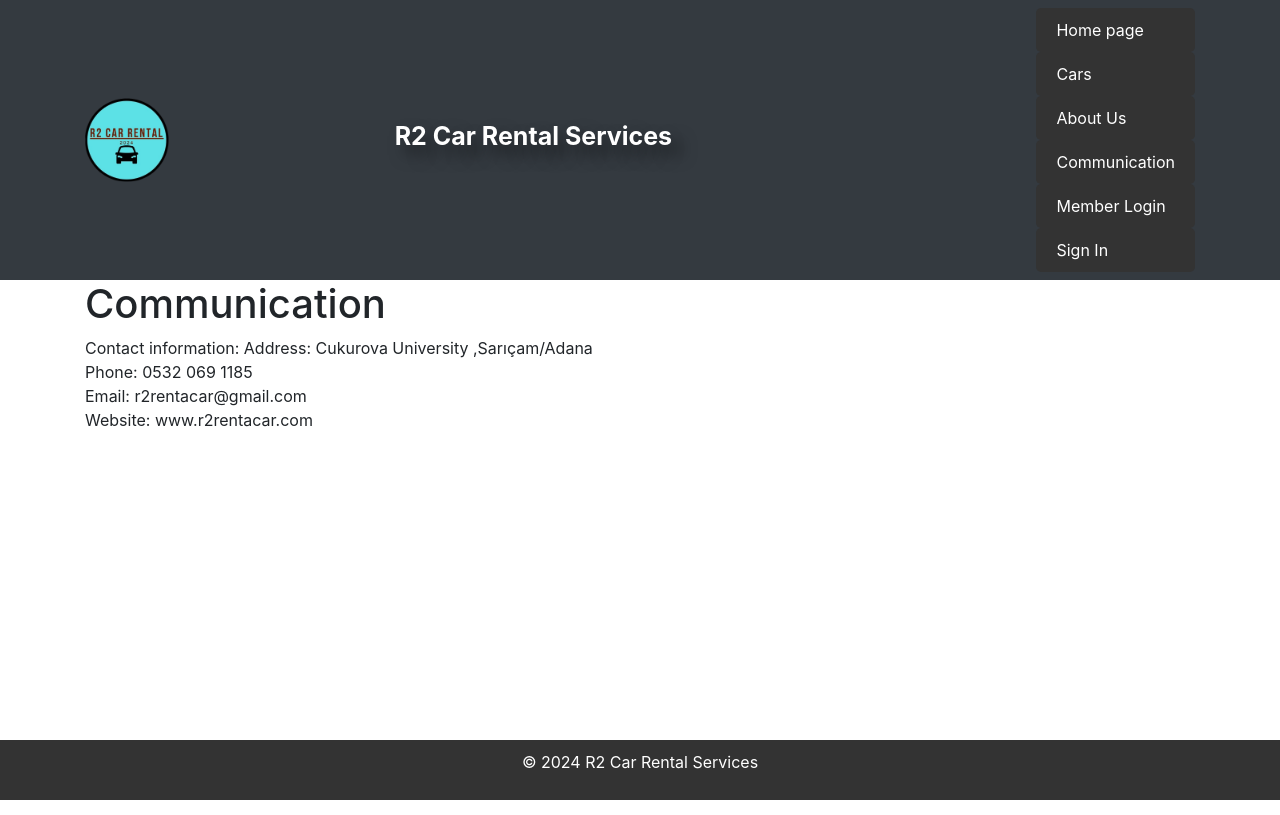
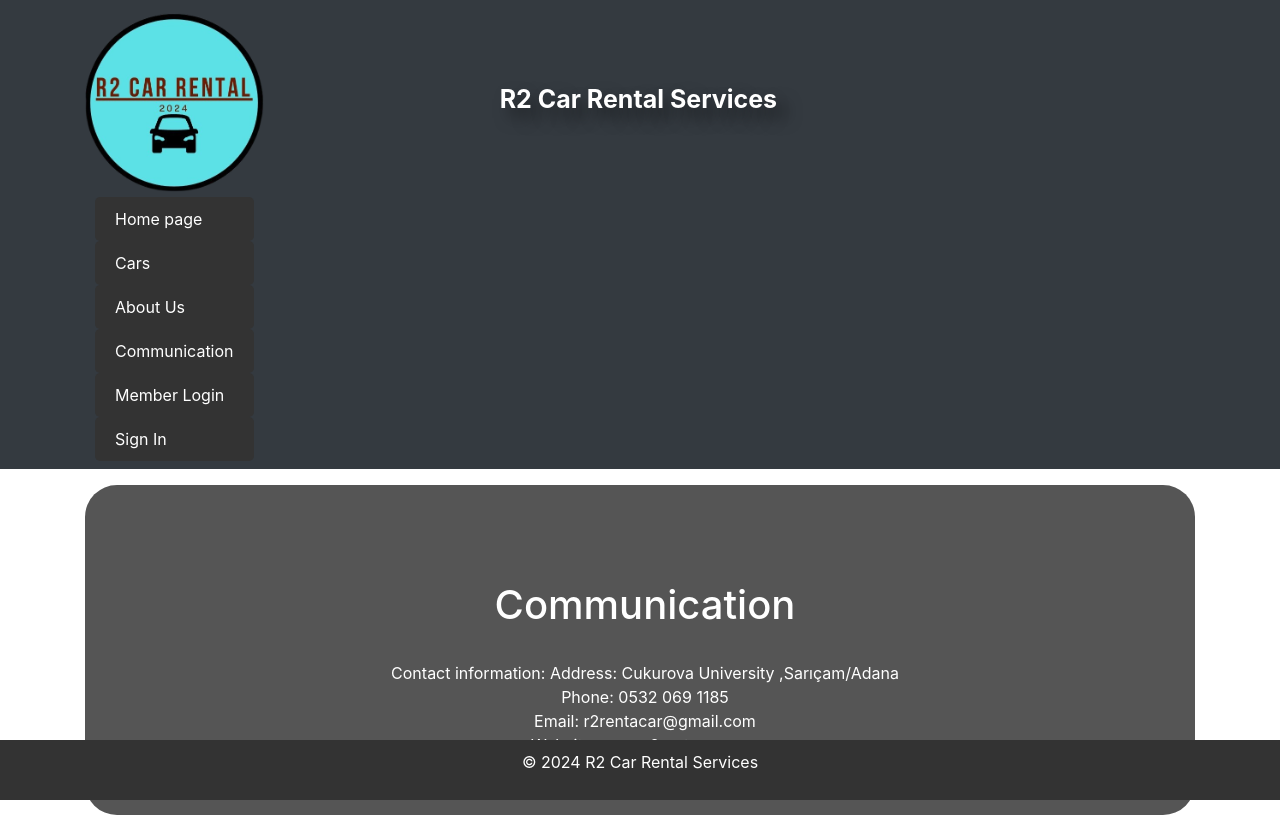
Before and after one commit to mturan33/CarRentalWebsite, a PHP site: page /comm.html in a window 1280 px wide. Run offline with PHP 8.4, Linux system fonts and the light colour scheme.

Commit message:
birkaç düzenleme
s

```diff
--- a/aboutuye.html
+++ b/aboutuye.html
@@ -22,7 +22,7 @@
     <div class="navbar navbar-dark bg-dark box-shadow">
         <div class="container">
             <a href="baseuye.html" class="navbar-brand">
-                <img src="logocar.png" alt="Logo" width="20%" height="20%">
+                <img src="logocar.png" alt="Logo" width="30%" height="30%">
                 <strong>R2 Car Rental Services</strong>
             </a>
             <nav>
--- a/base.html
+++ b/base.html
@@ -24,7 +24,7 @@
 
         <div class="container">
             <a href="base.html" class="navbar-brand">
-                <img src="logocar.png" alt="Logo" width="20%" height="20%">
+                <img src="logocar.png" alt="Logo" width="30%" height="30%">
                 <strong>R2 Car Rental Services</strong>
             </a>
             <nav>
--- a/baseuye.html
+++ b/baseuye.html
@@ -22,7 +22,7 @@
     <div class="navbar navbar-dark bg-dark box-shadow">
         <div class="container">
             <a href="baseuye.html" class="navbar-brand">
-                <img src="logocar.png" alt="Logo" width="20%" height="20%">
+                <img src="logocar.png" alt="Logo" width="30%" height="30%">
                 <strong>R2 Car Rental Services</strong>
             </a>
 
--- a/cars3.html
+++ b/cars3.html
@@ -25,7 +25,7 @@
 
         <div class="container">
             <a href="base.html" class="navbar-brand">
-                <img src="logocar.png" alt="Logo" width="20%" height="20%">
+                <img src="logocar.png" alt="Logo" width="30%" height="30%">
                 <strong>R2 Car Rental Services</strong>
             </a>
             <nav>
--- a/cars3uye.html
+++ b/cars3uye.html
@@ -21,7 +21,7 @@
     <div class="navbar navbar-dark bg-dark box-shadow">
         <div class="container">
             <a href="baseuye.html" class="navbar-brand">
-                <img src="logocar.png" alt="Logo" width="20%" height="20%">
+                <img src="logocar.png" alt="Logo" width="30%" height="30%">
                 <strong>R2 Car Rental Services</strong>
             </a>
             <nav>
--- a/comm.html
+++ b/comm.html
@@ -23,8 +23,9 @@
 	 <div class="navbar navbar-dark bg-dark box-shadow">
 
         <div class="container">
+
             <a href="base.html" class="navbar-brand">
-                <img src="logocar.png" alt="Logo" width="20%" height="20%">
+                <img src="logocar.png" alt="Logo" width="30%" height="30%">
                 <strong>R2 Car Rental Services</strong>
             </a>
             <nav>
@@ -88,13 +89,14 @@
 
  <section id="comm">
         <div class="container">
-            <h1>Communication</h1>
-            <p >Contact information:
+		<div class="box">
+            <h1 style ="color:#ffffff" >Communication</h1>
+            <p  style ="color:#ffffff" >Contact information:
 Address: Cukurova University ,Sarıçam/Adana<br>
 Phone: 0532 069 1185<br>
 Email: r2rentacar@gmail.com<br>
 Website: www.r2rentacar.com</p>
-
+           </div>
         </div>
     </section>
 
--- a/commuye.html
+++ b/commuye.html
@@ -22,7 +22,7 @@
     <div class="navbar navbar-dark bg-dark box-shadow">
         <div class="container">
             <a href="baseuye.html" class="navbar-brand">
-                <img src="logocar.png" alt="Logo" width="20%" height="20%">
+                <img src="logocar.png" alt="Logo" width="30%" height="30%">
                 <strong>R2 Car Rental Services</strong>
             </a>
             <nav>
--- a/stiller.css
+++ b/stiller.css
@@ -1,3 +1,45 @@
+.map{
+	display:grid;
+	grid-template-columns:repeat(auto-fit,minmax(60rem,1fr));
+	column-gap:3rem;
+	border: var(--border);
+	text-align: center;
+	padding:6rem 5rem;
+	background-color: #555;
+	border-radius: 2rem;
+	height:400px;
+
+}
+.box {
+
+
+	display:grid;
+	grid-template-columns:repeat(auto-fit,minmax(60rem,1fr));
+	gap:1.5rem;
+	border: var(--border);
+	text-align: center;
+	padding:6rem 5rem;
+	background-color: #555;
+	border-radius: 2rem;
+	height:330px;
+	margin-top:1rem;
+}
+
+
+.row {
+
+	flex-wrap: wrap;
+	gap:4rem;
+	margin-bottom:1rem;
+}
+.about.row.map {
+	flex: 1 1 45rem;
+	width : 100%;
+	object-fit: cover;
+	text-align: right;
+
+
+}
 footer {
    position: fixed;
             bottom: 0;
@@ -58,6 +100,7 @@ footer {
             justify-content: space-between;
             align-items: center;
             padding: 10px 0;
+
         }
 
         .navbar-brand {
@@ -66,8 +109,8 @@ footer {
         }
 
         .navbar-brand img {
-            margin-right: 20px;
-            border-radius: 10px;
+            margin-right: 30px;
+            border-radius: 20px;
             padding-right: 100px;
         }
 
@@ -106,7 +149,7 @@ footer {
         }
 
         nav ul li a:hover {
-            background-color: #555;
+            background-color: red;
         }
 
         .popup {
```
Also changed, not shown: about.html (+16 -9 lines).
